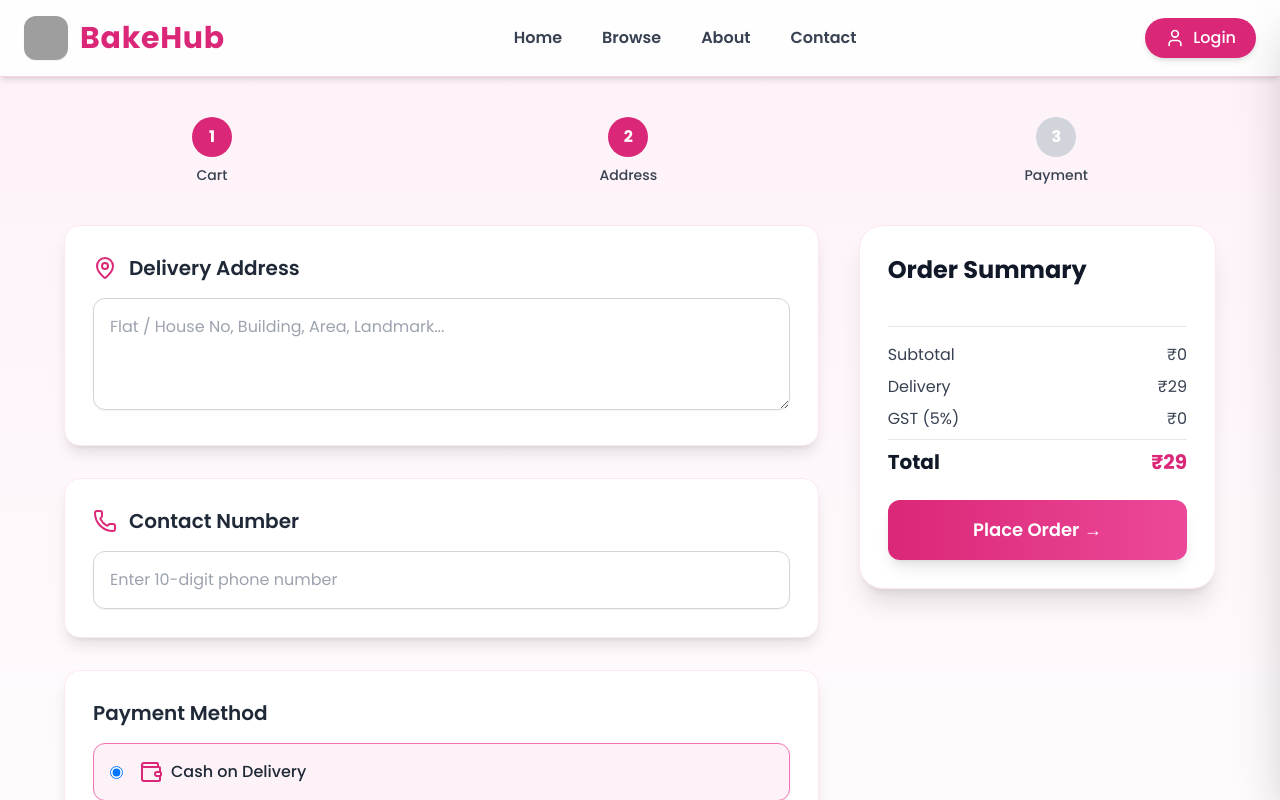
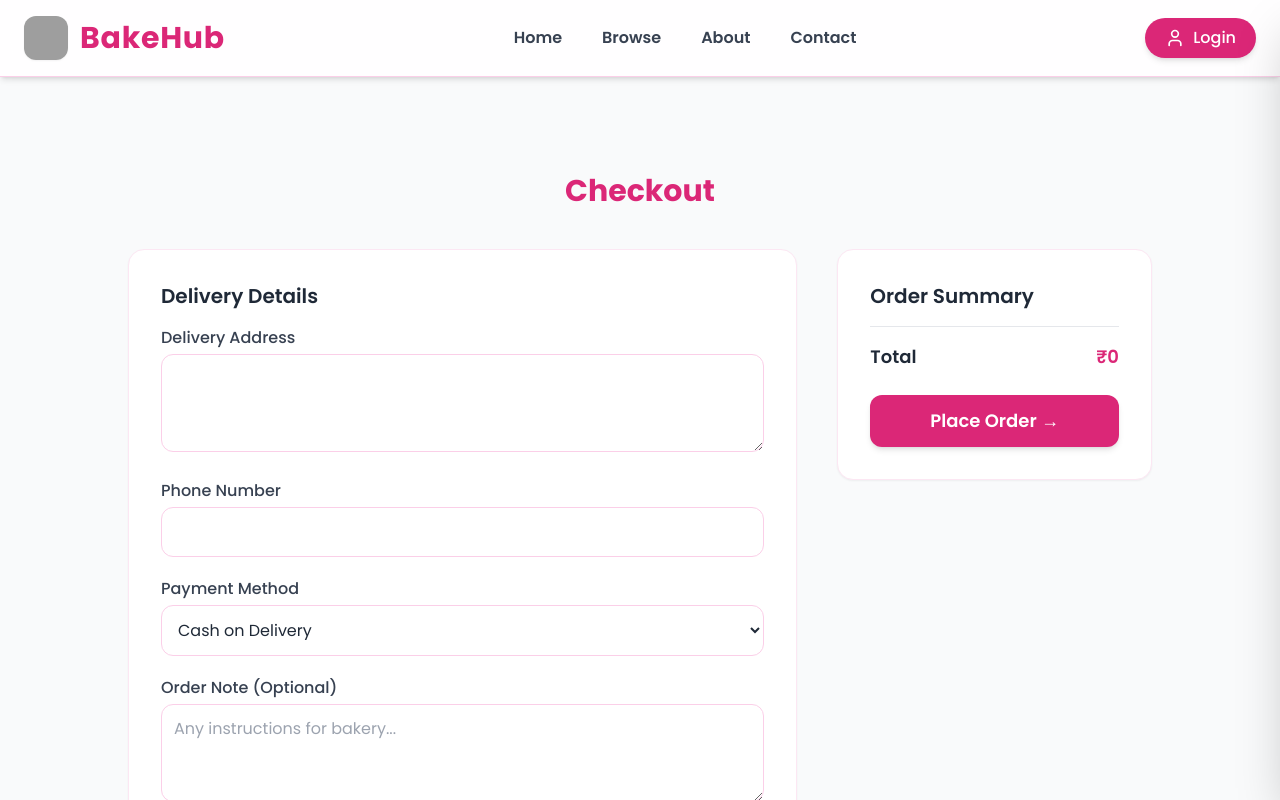
Before and after one commit to Arpithaapoojary/BakeHub, a React (Create React App) app in the folder frontend/: page /checkout in a window 1280 px wide. Shown: the top 800 px of the page. Built offline with nearby package versions, Linux system fonts and the light colour scheme; grey boxes are pictures that could not be loaded.

Commit message:
changes were done

```diff
--- a/frontend/src/pages/customer/CheckoutPage.js
+++ b/frontend/src/pages/customer/CheckoutPage.js
@@ -1,53 +1,37 @@
 import React, { useState } from "react";
 import axios from "axios";
+import { useNavigate } from "react-router-dom";
 import { useCart } from "../../context/CartContext";
-import { useNavigate } from "react-router-dom";
-
-import {
-  MapPin,
-  Phone,
-  CreditCard,
-  Wallet,
-  AlertCircle,
-  CheckCircle,
-} from "lucide-react";
 
 export default function CheckoutPage() {
+  const navigate = useNavigate();
   const { cart, clearCart } = useCart();
-  const navigate = useNavigate();
 
   const [address, setAddress] = useState("");
   const [phone, setPhone] = useState("");
-  const [paymentMethod, setPaymentMethod] = useState("cod");
+  const [paymentMethod, setPaymentMethod] = useState("COD");
   const [note, setNote] = useState("");
   const [errors, setErrors] = useState({});
+  const [isPlacing, setIsPlacing] = useState(false);
 
-  // Totals
-  const subtotal = cart.reduce((t, i) => t + i.price * i.qty, 0);
-  const deliveryCharge = subtotal > 300 ? 0 : 29;
-  const tax = Math.round(subtotal * 0.05);
-  const grandTotal = subtotal + deliveryCharge + tax;
+  const validate = () => {
+    let e = {};
 
-  // VALIDATION
-  const validate = () => {
-    const e = {};
-
-    if (address.trim().length < 10) {
-      e.address = "Please enter full valid address";
-    }
-    if (!/^[6-9]\d{9}$/.test(phone)) {
-      e.phone = "Enter valid 10-digit phone number";
-    }
-    if (!paymentMethod) {
-      e.paymentMethod = "Choose payment method";
-    }
+    if (!address.trim()) e.address = "Address is required";
+    if (!phone.match(/^[0-9]{10}$/))
+      e.phone = "Enter a valid 10-digit phone number";
 
     setErrors(e);
     return Object.keys(e).length === 0;
   };
 
+  const grandTotal = cart.reduce((sum, item) => sum + item.price * item.qty, 0);
+
   const placeOrder = async () => {
+    if (isPlacing) return;
     if (!validate()) return;
+
+    setIsPlacing(true);
 
     try {
       await axios.post(
@@ -68,207 +52,128 @@ export default function CheckoutPage() {
       clearCart();
       navigate("/success");
     } catch (err) {
-      console.log(err);
-      alert("Order failed. Try again.");
+      alert("Order failed! Please try again.");
+      setIsPlacing(false);
     }
   };
 
   return (
-    <div className="min-h-screen bg-gradient-to-b from-pink-50 to-white py-10 px-4 animate-fadeIn">
-      {/* ---------------- TOP STEPS ---------------- */}
-      <div className="max-w-4xl mx-auto flex justify-between mb-10">
-        {[
-          { step: 1, label: "Cart" },
-          { step: 2, label: "Address" },
-          { step: 3, label: "Payment" },
-        ].map((item) => (
-          <div key={item.step} className="flex flex-col items-center">
-            <div
-              className={`w-10 h-10 flex items-center justify-center rounded-full text-white font-bold
-                ${item.step <= 2 ? "bg-pink-600" : "bg-gray-300"}`}
-            >
-              {item.step}
-            </div>
-            <p className="mt-2 text-sm font-medium text-gray-700">
-              {item.label}
-            </p>
-          </div>
-        ))}
-      </div>
+    <div className="min-h-screen bg-gray-50 pt-24 px-6 pb-20">
+      {/* PAGE TITLE */}
+      <h1 className="text-3xl font-bold text-center text-pink-600 mb-10">
+        Checkout
+      </h1>
 
-      {/* ---------------- MAIN LAYOUT ---------------- */}
-      <div className="max-w-6xl mx-auto grid lg:grid-cols-3 gap-10">
-        {/* ---------------- LEFT SIDE FORM ---------------- */}
-        <div className="lg:col-span-2 space-y-8">
-          {/* ADDRESS SECTION */}
-          <div className="bg-white p-7 rounded-2xl shadow-lg border border-pink-100 animate-slideUp">
-            <h2 className="flex items-center gap-3 text-xl font-semibold text-gray-800 mb-4">
-              <MapPin className="text-pink-600" /> Delivery Address
+      <div className="max-w-5xl mx-auto grid md:grid-cols-3 gap-10">
+        {/* LEFT SIDE — CUSTOMER INPUT */}
+        <div className="md:col-span-2 space-y-8">
+          {/* ADDRESS CARD */}
+          <div className="bg-white p-8 rounded-2xl shadow-sm border border-pink-100">
+            <h2 className="text-xl font-semibold mb-4 text-gray-800">
+              Delivery Details
             </h2>
 
+            {/* Address */}
+            <div className="mb-5">
+              <label className="font-medium text-gray-700">
+                Delivery Address
+              </label>
               <textarea
-              placeholder="Flat / House No, Building, Area, Landmark..."
-              className={`w-full p-4 h-28 rounded-xl border text-gray-700
-                focus:ring-2 outline-none shadow-sm
-                ${
-                  errors.address
-                    ? "border-red-400 focus:ring-red-300"
-                    : "border-gray-300 focus:ring-pink-300"
-                }`}
+                rows={3}
+                className="w-full border border-pink-200 bg-white rounded-xl p-3 mt-1 outline-none"
                 value={address}
                 onChange={(e) => setAddress(e.target.value)}
-            />
-
+              ></textarea>
               {errors.address && (
-              <p className="text-red-500 flex items-center gap-1 text-sm mt-2">
-                <AlertCircle size={16} /> {errors.address}
-              </p>
+                <p className="text-red-600 text-sm mt-1">{errors.address}</p>
               )}
             </div>
 
-          {/* CONTACT SECTION */}
-          <div className="bg-white p-7 rounded-2xl shadow-lg border border-pink-100 animate-slideUp">
-            <h2 className="flex items-center gap-3 text-xl font-semibold text-gray-800 mb-4">
-              <Phone className="text-pink-600" /> Contact Number
-            </h2>
-
+            {/* Phone */}
+            <div className="mb-5">
+              <label className="font-medium text-gray-700">Phone Number</label>
               <input
-              type="tel"
-              maxLength={10}
-              placeholder="Enter 10-digit phone number"
-              className={`w-full p-4 rounded-xl border text-gray-700 shadow-sm
-                focus:ring-2 outline-none
-                ${
-                  errors.phone
-                    ? "border-red-400 focus:ring-red-300"
-                    : "border-gray-300 focus:ring-pink-300"
-                }`}
+                type="text"
+                className="w-full border border-pink-200 bg-white rounded-xl p-3 mt-1 outline-none"
                 value={phone}
                 onChange={(e) => setPhone(e.target.value)}
               />
-
               {errors.phone && (
-              <p className="text-red-500 flex items-center gap-1 text-sm mt-2">
-                <AlertCircle size={16} /> {errors.phone}
-              </p>
+                <p className="text-red-600 text-sm mt-1">{errors.phone}</p>
               )}
             </div>
 
-          {/* PAYMENT SECTION */}
-          <div className="bg-white p-7 rounded-2xl shadow-lg border border-pink-100 animate-slideUp">
-            <h2 className="text-xl font-semibold text-gray-800 mb-4">
+            {/* Payment */}
+            <div className="mb-5">
+              <label className="font-medium text-gray-700">
                 Payment Method
-            </h2>
-
-            <div className="space-y-4">
-              {/* COD */}
-              <label
-                className={`flex items-center gap-4 p-4 rounded-xl border cursor-pointer shadow-sm transition
-                ${
-                  paymentMethod === "cod"
-                    ? "border-pink-400 bg-pink-50"
-                    : "border-gray-300 hover:bg-pink-50"
-                }`}
+              </label>
+              <select
+                className="w-full border border-pink-200 bg-white rounded-xl p-3 mt-1 outline-none"
+                value={paymentMethod}
+                onChange={(e) => setPaymentMethod(e.target.value)}
               >
-                <input
-                  type="radio"
-                  name="payment"
-                  checked={paymentMethod === "cod"}
-                  onChange={() => setPaymentMethod("cod")}
-                />
-                <div className="flex items-center gap-2">
-                  <Wallet className="text-pink-600" />
-                  <span className="font-medium">Cash on Delivery</span>
-                </div>
-              </label>
-
-              {/* UPI (coming soon) */}
-              <label className="flex items-center gap-4 p-4 rounded-xl border border-gray-300 opacity-40 cursor-not-allowed">
-                <input type="radio" disabled />
-                <div className="flex items-center gap-2">
-                  <CreditCard />
-                  <span className="font-medium">UPI / Card — Coming Soon</span>
-                </div>
-              </label>
+                <option value="COD">Cash on Delivery</option>
+              </select>
             </div>
 
-            {errors.paymentMethod && (
-              <p className="text-red-500 text-sm flex items-center gap-1 mt-2">
-                <AlertCircle size={16} /> {errors.paymentMethod}
-              </p>
-            )}
-          </div>
-
-          {/* NOTE */}
-          <div className="bg-white p-7 rounded-2xl shadow-lg border border-pink-100 animate-slideUp">
-            <h2 className="text-xl font-semibold text-gray-800 mb-3">
-              Note for Bakery
-            </h2>
-
+            {/* Note */}
+            <div className="mb-5">
+              <label className="font-medium text-gray-700">
+                Order Note (Optional)
+              </label>
               <textarea
-              placeholder="Any special instructions?"
-              className="w-full p-4 h-24 rounded-xl border-gray-300 border text-gray-700 shadow-sm focus:ring-2 focus:ring-pink-300 outline-none"
+                rows={3}
+                className="w-full border border-pink-200 bg-white rounded-xl p-3 mt-1 outline-none"
                 value={note}
                 onChange={(e) => setNote(e.target.value)}
-            />
+                placeholder="Any instructions for bakery..."
+              ></textarea>
+            </div>
           </div>
         </div>
 
-        {/* ---------------- RIGHT SIDE SUMMARY ---------------- */}
-        <div className="bg-white p-7 rounded-3xl shadow-xl border border-pink-100 h-fit sticky top-10 animate-slideUp">
-          <h2 className="text-2xl font-bold text-gray-900 mb-6">
+        {/* RIGHT SIDE — ORDER SUMMARY */}
+        <div className="bg-white p-8 rounded-2xl shadow-sm border border-pink-100 h-fit">
+          <h2 className="text-xl font-semibold mb-4 text-gray-800">
             Order Summary
           </h2>
 
-          <div className="max-h-60 overflow-y-auto pr-2 mb-4 space-y-3">
+          <div className="space-y-3">
             {cart.map((item) => (
               <div
                 key={item._id}
                 className="flex justify-between text-gray-700"
               >
-                <span>
+                <span className="font-medium">
                   {item.name} × {item.qty}
                 </span>
-                <span className="font-medium">₹{item.qty * item.price}</span>
+                <span className="text-pink-600 font-semibold">
+                  ₹{item.price * item.qty}
+                </span>
               </div>
             ))}
           </div>
 
-          <hr className="my-4" />
-
-          <div className="space-y-2 text-gray-700">
-            <div className="flex justify-between">
-              <span>Subtotal</span>
-              <span>₹{subtotal}</span>
-            </div>
-            <div className="flex justify-between">
-              <span>Delivery</span>
-              <span>
-                {deliveryCharge === 0 ? (
-                  <span className="text-green-600 font-semibold">FREE</span>
-                ) : (
-                  `₹${deliveryCharge}`
-                )}
-              </span>
-            </div>
-            <div className="flex justify-between">
-              <span>GST (5%)</span>
-              <span>₹{tax}</span>
-            </div>
-
-            <hr className="my-2" />
-
-            <div className="flex justify-between text-xl font-bold text-gray-900">
+          <div className="border-t mt-4 pt-4 flex justify-between text-lg font-semibold">
             <span>Total</span>
             <span className="text-pink-600">₹{grandTotal}</span>
           </div>
-          </div>
 
+          {/* PLACE ORDER BUTTON */}
           <button
             onClick={placeOrder}
-            className="mt-6 w-full py-4 text-lg font-semibold text-white rounded-xl bg-gradient-to-r from-pink-600 to-pink-500 shadow-lg hover:shadow-xl transition active:scale-95"
+            disabled={isPlacing}
+            className={`mt-6 w-full py-3 text-lg font-semibold text-white rounded-xl
+              bg-pink-600 shadow-md
+              ${
+                isPlacing
+                  ? "opacity-60 cursor-not-allowed"
+                  : "hover:bg-pink-700"
+              }
+            `}
           >
-            Place Order →
+            {isPlacing ? "Placing Order..." : "Place Order →"}
           </button>
         </div>
       </div>
```
Also changed, not shown: 1 other file (tests, documents, lock files or other folders). Lines whose indentation alone changed are shown as unchanged.
